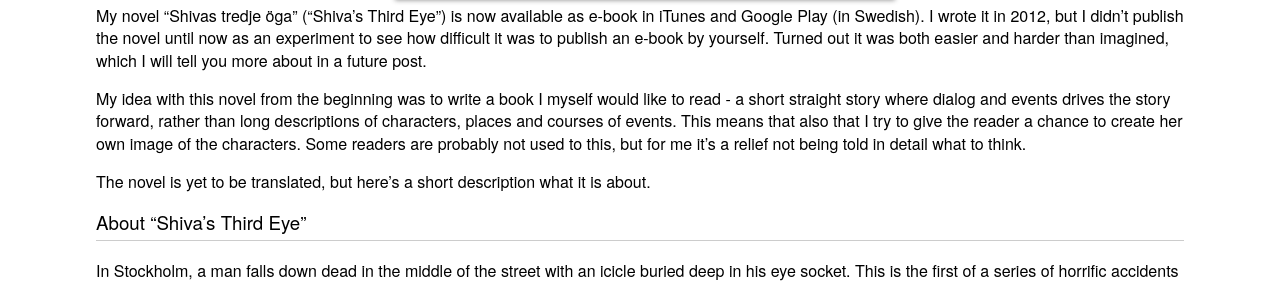
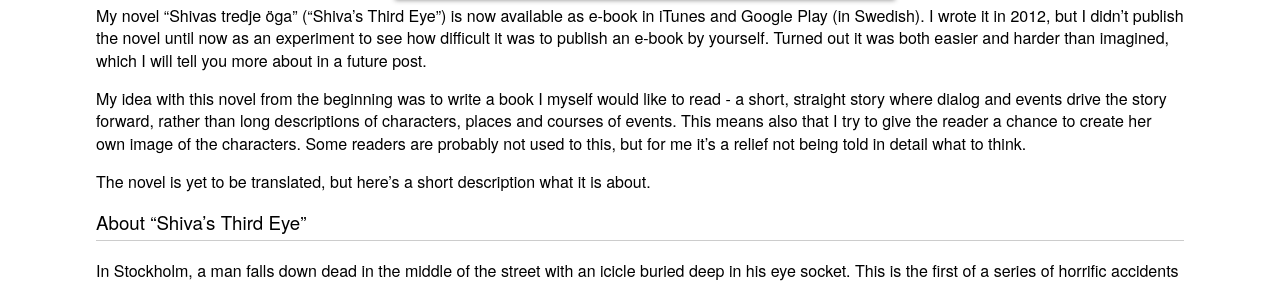
Before and after one commit to ocklund-zz/ocklund.github.io, a Jekyll site: the page built from _posts/2015-04-26-shivas-third-eye.md, in a window 1280 px wide. Shown: the part 561-844 px from the top of the page. Built offline with Jekyll 4.4.1, drawn with Linux system fonts in a browser that asks for light colours.

Commit message:
Revised text.

```diff
--- a/_posts/2015-04-26-shivas-third-eye.md
+++ b/_posts/2015-04-26-shivas-third-eye.md
@@ -6,7 +6,7 @@ layout: post
 <img src="/images/shivas_detail.jpg" class="shadow img-center" />
 My novel "Shivas tredje öga" ("Shiva's Third Eye") is now available as e-book in iTunes and Google Play (in Swedish). I wrote it in 2012, but I didn't publish the novel until now as an experiment to see how difficult it was to publish an e-book by yourself. Turned out it was both easier and harder than imagined, which I will tell you more about in a future post.
 
-My idea with this novel from the beginning was to write a book I myself would like to read - a short straight story where dialog and events drives the story forward, rather than long descriptions of characters, places and courses of events. This means that also that I try to give the reader a chance to create her own image of the characters. Some readers are probably not used to this, but for me it's a relief not being told in detail what to think.
+My idea with this novel from the beginning was to write a book I myself would like to read - a short, straight story where dialog and events drive the story forward, rather than long descriptions of characters, places and courses of events. This means also that I try to give the reader a chance to create her own image of the characters. Some readers are probably not used to this, but for me it's a relief not being told in detail what to think.
 
 The novel is yet to be translated, but here's a short description what it is about.
 
```
